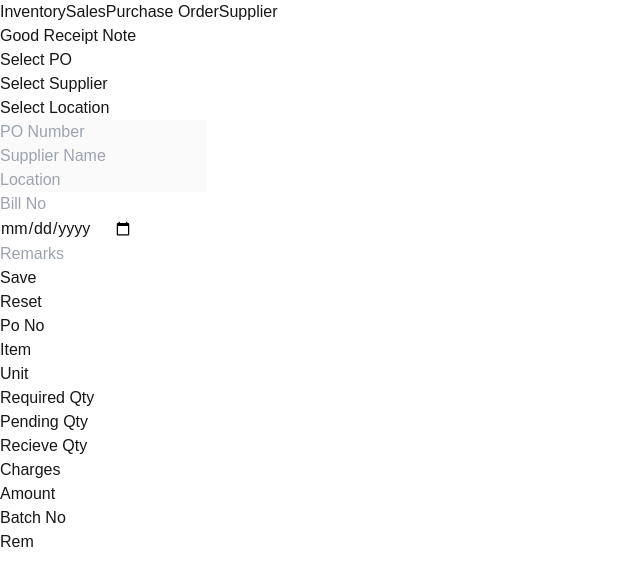
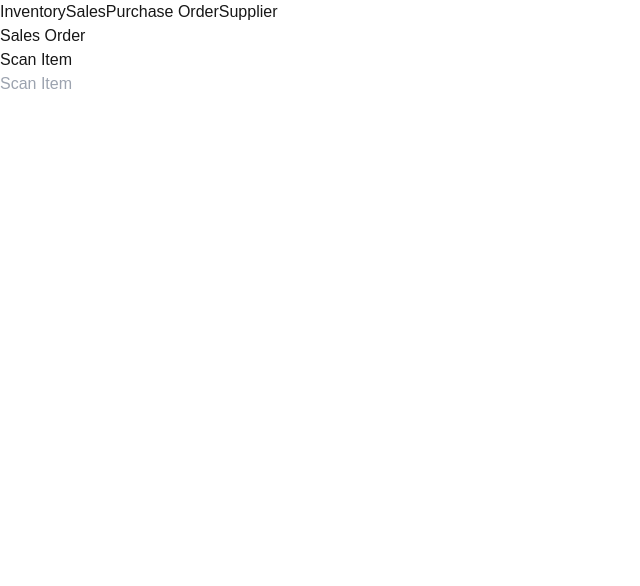
Before and after one commit to Hamzaali565/Inventory_IMS, a Next.js app: page / in a window 1280 px wide. Shown: the top 586 px of the page, without its empty margins (0-640 px from the left). Built offline with nearby package versions, Linux system fonts and the light colour scheme.

Commit message:
working on sales order

```diff
--- a/package.json
+++ b/package.json
@@ -16,6 +16,7 @@
     "class-variance-authority": "^0.7.0",
     "clsx": "^2.1.1",
     "file-saver": "^2.0.5",
+    "lodash": "^4.17.21",
     "lucide-react": "^0.460.0",
     "moment": "^2.30.1",
     "next": "15.0.3",
--- a/src/app/components/LabInput.jsx
+++ b/src/app/components/LabInput.jsx
@@ -14,6 +14,7 @@ const LabInput = ({
   value,
   accept,
   checked,
+  onKeyDown,
 }) => {
   return (
     <div className=" flex justify-center">
@@ -33,6 +34,7 @@ const LabInput = ({
           accept={accept}
           checked={checked}
           value={value}
+          onKeyDown={onKeyDown}
         />
       </div>
     </div>
--- a/src/app/page.js
+++ b/src/app/page.js
@@ -11,6 +11,7 @@ import Stock from "./screens/Inventory/Stock/page";
 import Supplier from "./screens/Supplier/page";
 import PurcahseOrder from "./screens/PurOrder/page";
 import GRN from "./screens/Inventory/GRN/page";
+import Sales from "./screens/Sales/SaleOrder/page";
 export default function Home() {
   return (
     <Provider store={store}>
@@ -24,7 +25,8 @@ export default function Home() {
         {/* <Stock /> */}
         {/* <Supplier /> */}
         {/* <PurcahseOrder /> */}
-        <GRN />
+        {/* <GRN /> */}
+        <Sales />
       </div>
     </Provider>
   );
--- /dev/null
+++ b/src/app/screens/Sales/SaleOrder/page.jsx
@@ -0,0 +1,64 @@
+import React, { useEffect, useRef, useCallback, useState } from "react";
+import { Card } from "@/app/components/Card";
+import Heading from "@/app/components/Heading";
+import { LabInput } from "@/app/components/LabInput";
+import { useSelector } from "react-redux";
+import { debounce } from "lodash";
+
+const Sales = () => {
+  const [bar_code, setBarCode] = useState("");
+  const url = useSelector((state) => state.main.url);
+
+  // Ref to focus the input
+  const inputRef = useRef(null);
+
+  // Focus the input on page load
+  useEffect(() => {
+    if (inputRef.current) {
+      inputRef.current.focus();
+    }
+  }, []);
+
+  const callForItem = async (scan_code) => {
+    try {
+      console.log(scan_code);
+      setBarCode(scan_code);
+      const response = await fetch(`${url}/sales?scan_code=${scan_code}`);
+      const data = await response.json();
+      console.log(data);
+      setBarCode("");
+    } catch (error) {
+      console.log(error);
+    }
+  };
+
+  const debouncedCallForItem = useCallback(
+    debounce((scan_code) => {
+      callForItem(scan_code);
+    }, 300),
+    []
+  );
+
+  return (
+    <div>
+      <Card className={"p-2 mt-2"}>
+        <Heading text={"Sales Order"} />
+      </Card>
+
+      <Card className={"p-2 mt-2"}>
+        <div className="flex justify-center mt-2">
+          <LabInput
+            label={"Scan Item"}
+            placeholder={"Scan Item"}
+            ref={inputRef} // Attach ref to the input
+            onChange={(e) => {
+              debouncedCallForItem(e.target.value);
+            }}
+          />
+        </div>
+      </Card>
+    </div>
+  );
+};
+
+export default Sales;
```
Also changed, not shown: 1 other file (tests, documents, lock files or other folders).
